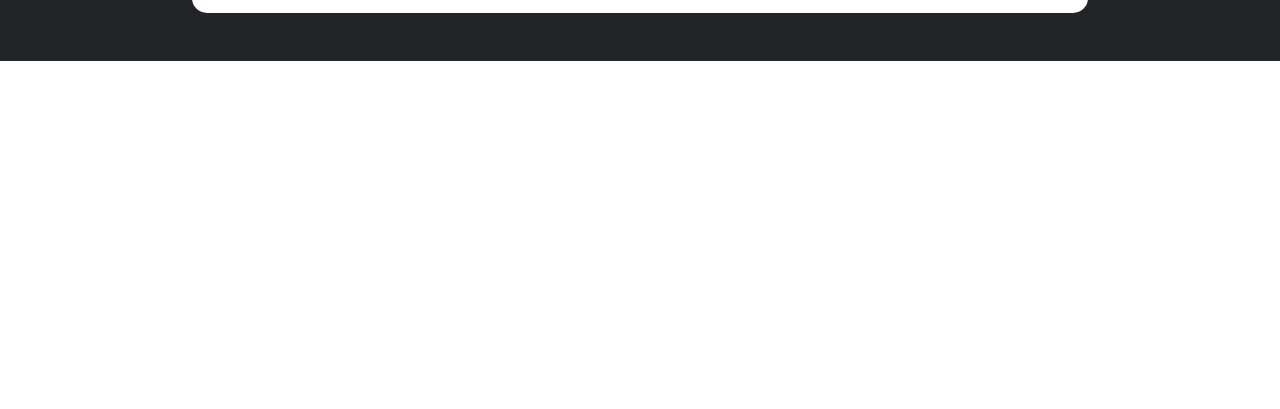
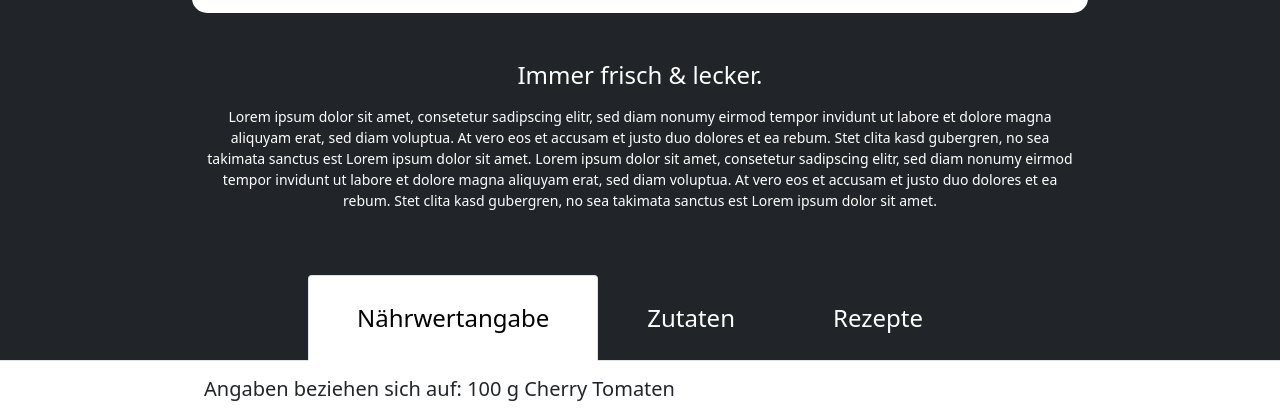
Before and after one commit to saeedhei/elio, a plain HTML site: page index.html in a window 1280 px wide. Shown: the part 661-1070 px from the top of the page. Before the commit the page ends 800 px from the top, so only its background shows below. Drawn offline with nearby package versions, Linux system fonts and the light colour scheme.

Commit message:
“tab-added”

```diff
--- a/assets/css/custom.css
+++ b/assets/css/custom.css
@@ -50,6 +50,19 @@
   width: 120px;
 }
 
+.tab-title {
+  font-size: 0.8rem;
+}
+
+.tab-title > .nav-link {
+  color: white;
+}
+
+.tab-title > .nav-link.active {
+  background-color: white;
+  color: black;
+}
+
 /* Small devices (landscape phones, 576px and up) */
 @media (min-width: 576px) {
 }
@@ -58,6 +71,9 @@
 @media (min-width: 768px) {
   .product-row {
     border-radius: 15px;
+  }
+  .tab-title {
+    font-size: 1rem;
   }
 }
 
@@ -82,6 +98,9 @@
   .input-group-product {
     width: 105px;
   }
+  .tab-title {
+    font-size: 1.5rem;
+  }
 }
 
 /* Extra large devices (large desktops, 1200px and up) */
@@ -105,4 +124,7 @@
   .input-group-product {
     width: 105px;
   }
+  .tab-title {
+    font-size: 1.5rem;
+  }
 }
--- a/assets/js/custom.js
+++ b/assets/js/custom.js
@@ -72,4 +72,13 @@ $(document).ready(function () {
       e.preventDefault();
     }
   });
+  $(".product-op-a").click(function (e) {
+    $(".product-price-title").html("3,50 €");
+  });
+  $(".product-op-b").click(function (e) {
+    $(".product-price-title").html("2,80 €");
+  });
+  $(".product-op-c").click(function (e) {
+    $(".product-price-title").html("2,10 €");
+  });
 });
--- a/index.html
+++ b/index.html
@@ -73,7 +73,7 @@
     </header>
 
     <!-- Product Section -->
-    <section class="pt-1 pb-5 mb-5 bg-dark text-white">
+    <section class="pt-1 pb-5 bg-dark text-white">
         <div class="container">
             <nav aria-label="breadcrumb">
                 <ol class="breadcrumb">
@@ -127,15 +127,17 @@
                     </div>
                     <div class="row pt-4">
                         <div class="d-flex bd-highlight mb-3">
-                            <h4 class="text-secondary">2,10 €</h4>
+                            <h4 class="text-secondary product-price-title">2,10 €</h4>
                             <p class="text-secondary category h6"><strike class="p-2">2,60 €</strike></p>
                             <div class="col ms-auto">
                                 <div class="text-secondary p-2 small text-end">Soll es eine andere Größe sein?</div>
                                 <div class="d-grid gap-2 d-flex justify-content-md-end">
-                                    <button class="btn btn-outline-secondary me-md-0 py-1 px-3" type="button">500
+                                    <button class="btn btn-outline-secondary product-op-a me-md-0 py-1 px-3"
+                                        type="button">500 g</button>
+                                    <button class="btn btn-outline-secondary product-op-b py-1 px-3" type="button">300
                                         g</button>
-                                    <button class="btn btn-outline-secondary py-1 px-3" type="button">300 g</button>
-                                    <button class="btn btn-outline-secondary py-1 px-3" type="button">250 g</button>
+                                    <button class="btn btn-outline-secondary product-op-c py-1 px-3" type="button">250
+                                        g</button>
                                 </div>
                             </div>
                         </div>
@@ -166,11 +168,49 @@
                     </div>
                 </div>
             </div>
+            <h2 class="text-center h4 pt-5">Immer frisch & lecker.</h2>
+            <p class="text-center small pt-2">Lorem ipsum dolor sit amet, consetetur sadipscing elitr, sed diam nonumy
+                eirmod
+                tempor invidunt ut labore et dolore magna aliquyam erat, sed diam voluptua. At vero eos et accusam et
+                justo duo
+                dolores et ea rebum. Stet clita kasd gubergren, no sea takimata sanctus est Lorem ipsum dolor sit amet.
+                Lorem
+                ipsum dolor sit amet, consetetur sadipscing elitr, sed diam nonumy eirmod tempor invidunt ut labore et
+                dolore
+                magna aliquyam erat, sed diam voluptua. At vero eos et accusam et justo duo dolores et ea rebum. Stet
+                clita kasd
+                gubergren, no sea takimata sanctus est Lorem ipsum dolor sit amet.</p>
         </div>
     </section>
 
+    <!-- Tab Section -->
     <section>
-        <!-- Tab Section -->
+        <nav>
+            <div class="nav nav-tabs tab-title justify-content-center bg-dark" id="nav-tab" role="tablist">
+                <button class="nav-link px-md-5 py-md-4 active" id="nav-home-tab" data-bs-toggle="tab"
+                    data-bs-target="#nav-home" type="button" role="tab" aria-controls="nav-home"
+                    aria-selected="true">Nährwertangabe</button>
+                <button class="nav-link px-md-5 py-md-4" id="nav-profile-tab" data-bs-toggle="tab"
+                    data-bs-target="#nav-profile" type="button" role="tab" aria-controls="nav-profile"
+                    aria-selected="false">Zutaten</button>
+                <button class="nav-link px-md-5 py-md-4" id="nav-contact-tab" data-bs-toggle="tab"
+                    data-bs-target="#nav-contact" type="button" role="tab" aria-controls="nav-contact"
+                    aria-selected="false">Rezepte</button>
+            </div>
+        </nav>
+        <div class="container">
+            <div class="tab-content pt-3" id="nav-tabContent">
+                <div class="tab-pane fade show active" id="nav-home" role="tabpanel" aria-labelledby="nav-home-tab">
+                    <h5>Angaben beziehen sich auf: 100 g Cherry Tomaten</h5>
+                </div>
+                <div class="tab-pane fade" id="nav-profile" role="tabpanel" aria-labelledby="nav-profile-tab">
+                    <h5>tab2</h5>
+                </div>
+                <div class="tab-pane fade" id="nav-contact" role="tabpanel" aria-labelledby="nav-contact-tab">
+                    <h5>tab3</h5>
+                </div>
+            </div>
+        </div>
     </section>
 
     <section>
```
